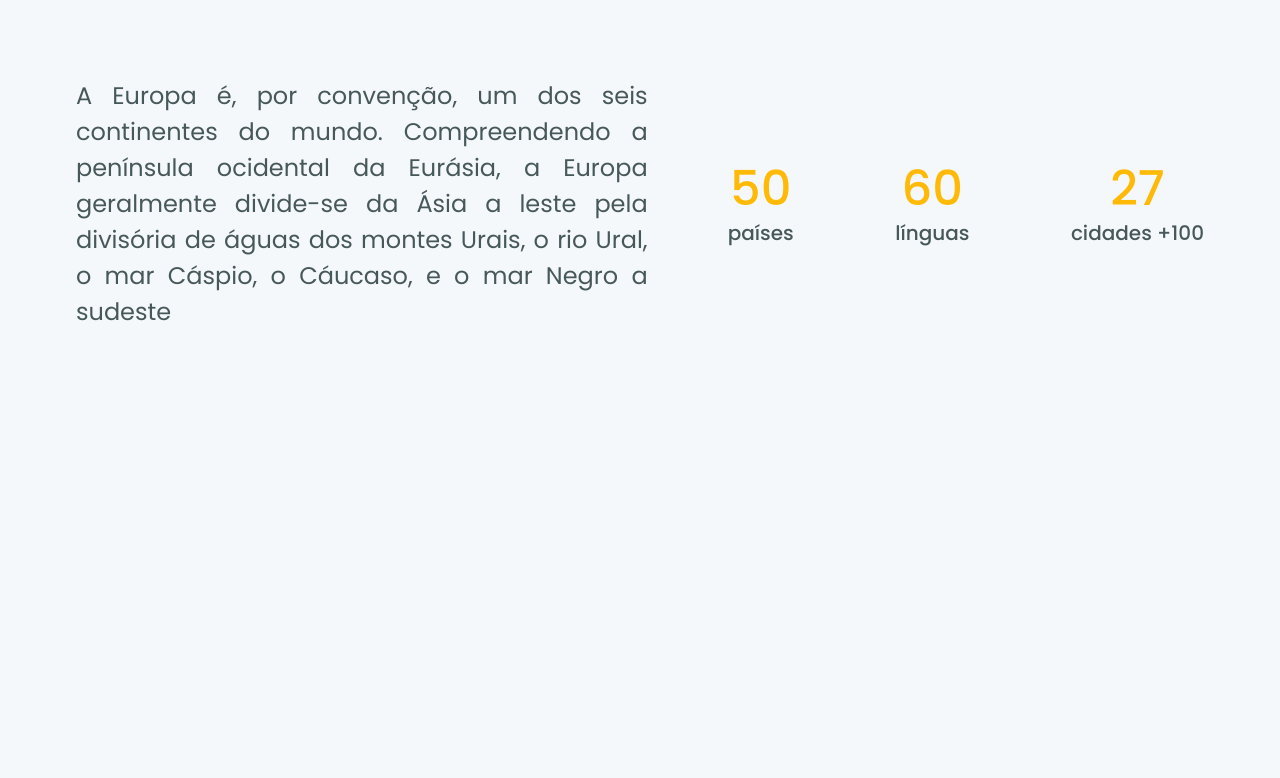
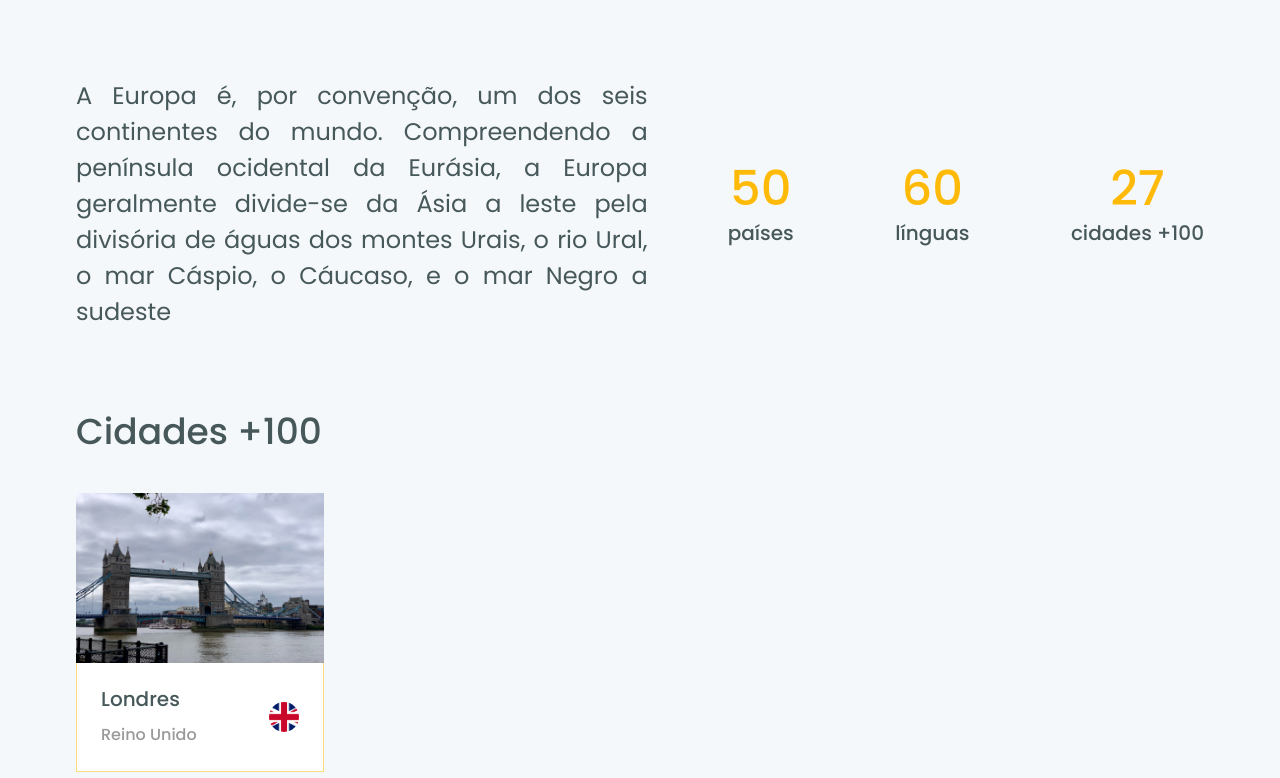
Before and after one commit to GuilhermeFujita/ignite-worldtrip, a Next.js app: page /continent/europa in a window 1280 px wide. Shown: the part 602-1380 px from the top of the page. Before the commit the page ends 1052 px from the top, so only its background shows below. Built offline with nearby package versions, Linux system fonts and the light colour scheme.

Commit message:
Finished Challenge

```diff
--- /dev/null
+++ b/src/components/Cities/City.tsx
@@ -0,0 +1,16 @@
+import { Box, Image, Flex, Heading, Text } from "@chakra-ui/react";
+
+export default function City() {
+  return (
+    <Box orderRadius="4px" overflow="hidden">
+      <Image src="/londres-bridge.jpg" h="170px" w="100%" />
+      <Flex p="6" align="center" justify="space-between" bg="white" border="1px" borderColor="yellow.300" borderTop="0">
+        <Flex direction="column">
+          <Heading fontSize="xl" fontWeight="500">Londres</Heading>
+          <Text mt="3" fontSize="md" color="gray.500" fontWeight="500">Reino Unido</Text>
+        </Flex>
+        <Image src="/uk-flag.png" w="30px" h="30px" borderRadius="50%" objectFit="cover" />
+      </Flex>
+    </Box>
+  )
+}
--- /dev/null
+++ b/src/components/Cities/index.tsx
@@ -0,0 +1,19 @@
+import { Grid, Heading } from "@chakra-ui/react";
+import City from "./City";
+
+export default function Cities() {
+  return (
+    <>
+      <Heading fontWeight="500" fontSize={["2xl", "4xl"]} mb="10">Cidades +100</Heading>
+      <Grid
+        templateColumns={["1fr", "1fr 1fr", "repeat(3,1fr)", "repeat(4,1fr)"]}
+        gap={["20px", "45px"]}
+        alignItems="center"
+        justifyContent="center"
+        px={["30px", "0"]}
+      >
+        <City />
+      </Grid>
+    </>
+  )
+}
--- a/src/pages/continent/[slug].tsx
+++ b/src/pages/continent/[slug].tsx
@@ -1,4 +1,5 @@
 import { Flex } from "@chakra-ui/react";
+import Cities from "../../components/Cities";
 import Content from "../../components/Content";
 import ContinentBanner from "../../components/ContinentBanner";
 import Header from "../../components/Header";
@@ -11,6 +12,7 @@
 
       <Flex direction="column" maxW="1160px" mx="auto" mb="10" px="1rem">
         <Content />
+        <Cities />
       </Flex>
 
     </Flex>
```
Also changed, not shown: public/londres-bridge.jpg (added), public/uk-flag.png (added).
